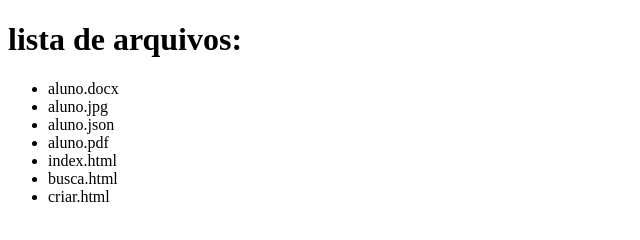
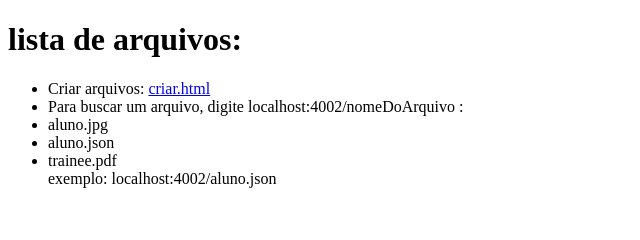
Before and after one commit to ytallobruno/entrega-arquivos, a website: page archive/index.html in a window 1280 px wide. Shown: the whole page, without its empty margins (0-640 px from the left). Drawn offline with Linux system fonts and the light colour scheme.

Commit message:
feat: index atualizada para arquivos atuais

```diff
--- a/archive/index.html
+++ b/archive/index.html
@@ -9,13 +9,12 @@
     <body>
         <h1>lista de arquivos:</h1>
         <ul>
-            <li>aluno.docx</li>
-            <li>aluno.jpg</li>
-            <li>aluno.json</li>
-            <li>aluno.pdf</li>
-            <li>index.html</li>
-            <li>busca.html</li>
-            <li>criar.html</li>
+            <li>Criar arquivos: <a href="/criar.html">criar.html</a></li>
+            <li>Para buscar um arquivo, digite localhost:4002/nomeDoArquivo :</li>
+            <li> aluno.jpg</li>
+            <li> aluno.json</li>
+            <li> trainee.pdf</li>
+            <span>exemplo: localhost:4002/aluno.json</span>
         </ul>
     </body>
 </html>
```
